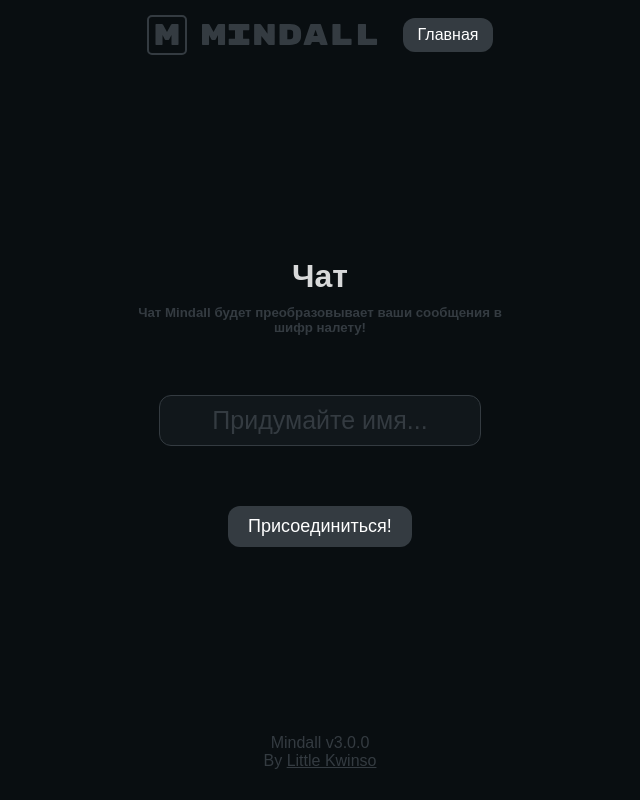
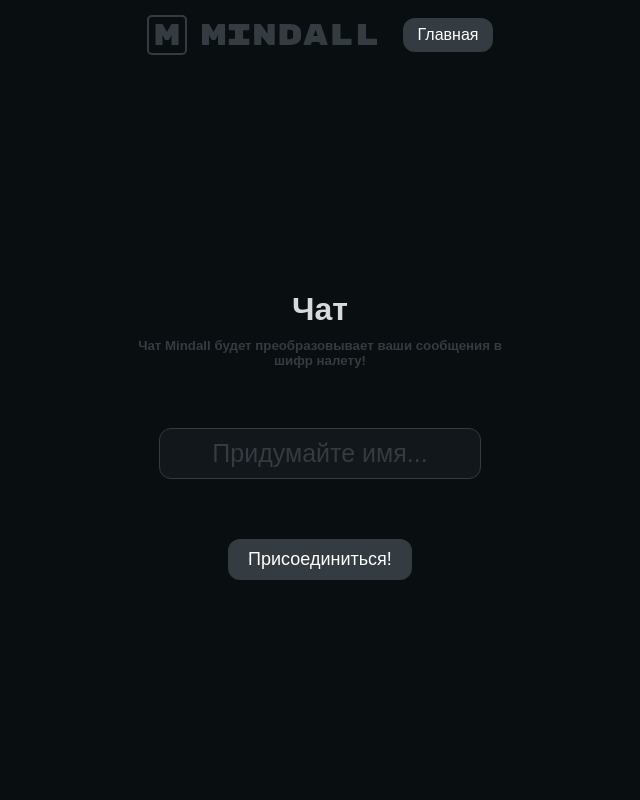
Before and after one commit to kwinso/mindall, a React (Vite) app in the folder client/: page /chat in a window 1280 px wide. Shown: the whole page, without its empty margins (320-960 px from the left). Built offline with nearby package versions, Linux system fonts and the light colour scheme.

Commit message:
Place footer only on homepage

```diff
--- a/client/src/components/chat/signin/index.tsx
+++ b/client/src/components/chat/signin/index.tsx
@@ -11,8 +11,8 @@ export function ChatSignIn(props: Props) {
     return <div className={styles.signIn}>
         <h1>Чат</h1>
         <h5>Чат Mindall будет преобразовываeт ваши сообщения в шифр налету!</h5>
+
         <input onChange={(v) =>  setValue(v.target.value)} placeholder="Придумайте имя..." />
-
         <button onClick={() => props.onSubmit(value)}>Присоединиться!</button>
     </div>
 }
--- a/client/src/components/header/styles.module.sass
+++ b/client/src/components/header/styles.module.sass
@@ -4,6 +4,7 @@
     align-items: center
     margin-right: 0
     padding: 15px 20px
+    box-sizing: border-box
 
     img
         min-width: 30px
--- a/client/src/index.sass
+++ b/client/src/index.sass
@@ -1,5 +1,4 @@
 \:root
-  --accent: white
   --background: #090E11
   --text: #D8D9DA
   --dark-text: #343B41
@@ -15,13 +14,12 @@ body
 
 
 #root, body, html, .App
-  overflow-y: hidden
+  overflow: hidden
   height: 100%
 
 *
   font-family: 'Ubuntu',  sans-serif
   box-sizing: border-box
-
 
 img
   user-select: none
--- a/client/src/main.tsx
+++ b/client/src/main.tsx
@@ -1,11 +1,9 @@
-import React, { Children } from 'react'
+import React from 'react'
 import ReactDOM from 'react-dom/client'
-// import App from './App'
 import { AlertTemplate } from './components/alert';
 import { Provider as AlertProvider } from 'react-alert'
 import './index.sass'
 import Snowfall from 'react-snowfall';
-import packageInfo from "../package.json"
 import {
   createBrowserRouter,
   Outlet,
@@ -36,12 +34,6 @@ function MainLayout() {
       <Header isNewYearTime={isNewYearTime} />
 
       <Outlet />
-
-      <div className="footer">
-        Mindall v{packageInfo.version}
-        <br />
-        By <a href={packageInfo.author.url}>{packageInfo.author.name}</a>
-      </div>
     </div>
   </AlertProvider>
 }
--- a/client/src/pages/home.tsx
+++ b/client/src/pages/home.tsx
@@ -1,5 +1,13 @@
 import TranslateForm from "../components/translate-form";
+import packageInfo from "../../package.json"
 
 export function HomePage() {
-    return <TranslateForm />
+    return <>
+        <TranslateForm />
+        <div className="footer">
+            Mindall v{packageInfo.version}
+            <br />
+            By <a href={packageInfo.author.url}>{packageInfo.author.name}</a>
+        </div>
+    </>
 }
```
